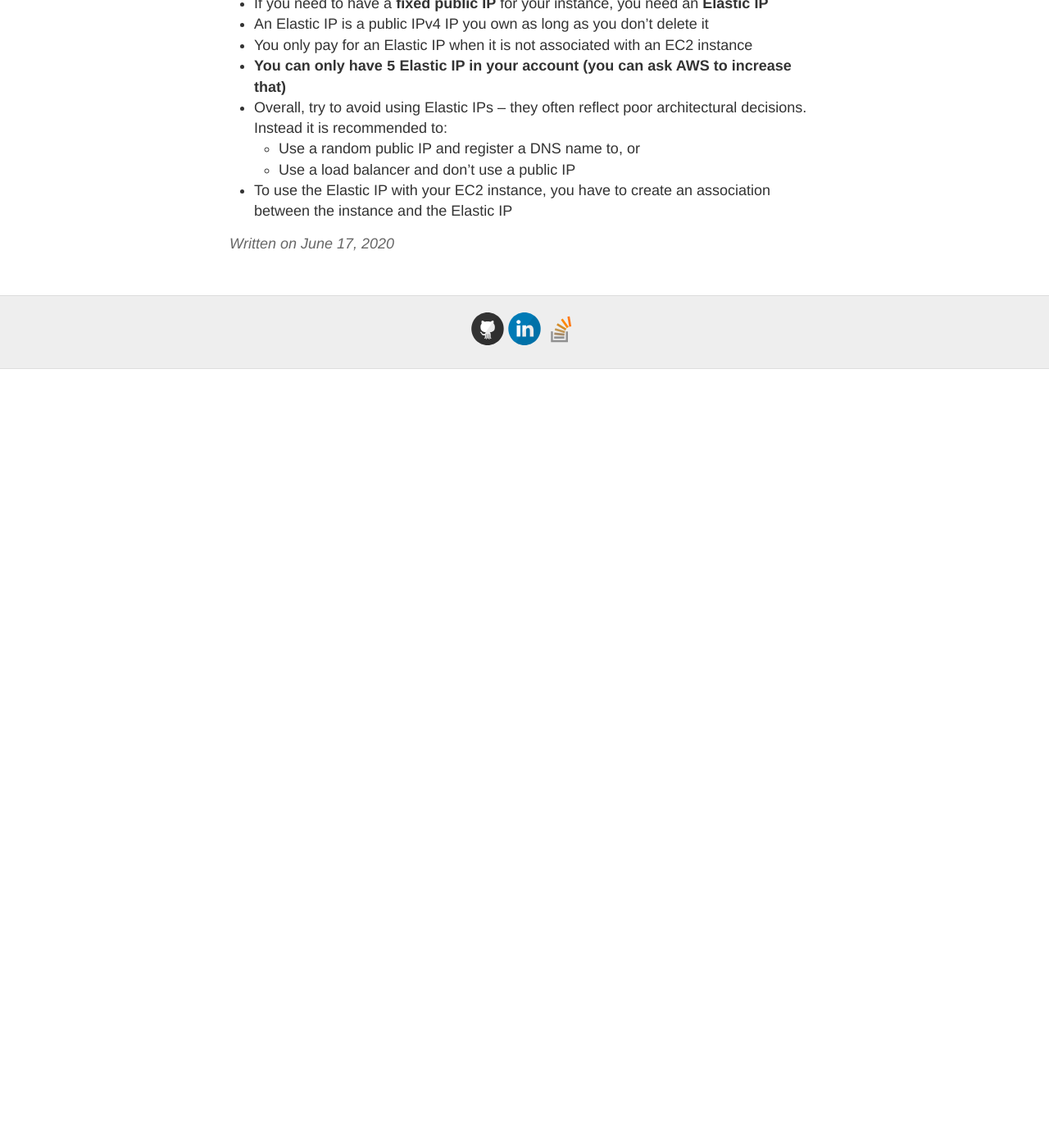
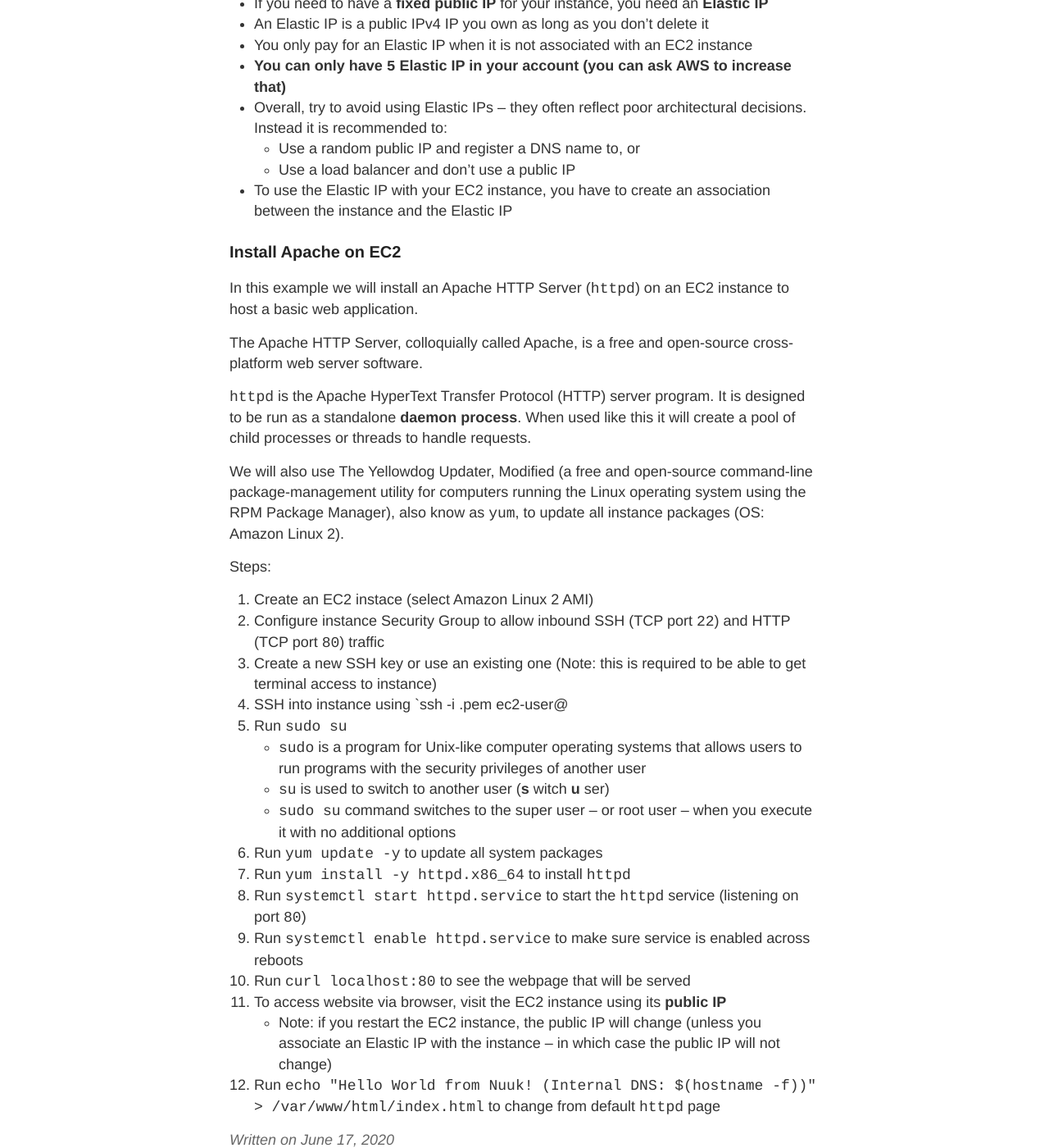
Before and after one commit to gutucristian/gutucristian.github.io, a Jekyll site: the page built from _posts/2020-06-17-Amazon-Web-Services-(AWS).md, in a window 1280 px wide and 1400 px high, scrolled down 7289 px. Shown: the whole window at 82% size. Built offline with Jekyll 4.4.1, drawn with Linux system fonts in a browser that asks for light colours; our own code applies the rules of GitHub Pages for plain Markdown files; before the commit the page ends 7739 px from its top, so only the background shows below that.

Commit message:
Update 2020-06-17-Amazon-Web-Services-(AWS).md

```diff
--- a/_posts/2020-06-17-Amazon-Web-Services-(AWS).md
+++ b/_posts/2020-06-17-Amazon-Web-Services-(AWS).md
@@ -184,3 +184,31 @@
   - Use a random public IP and register a DNS name to, or
   - Use a load balancer and don't use a public IP
 - To use the Elastic IP with your EC2 instance, you have to create an association between the instance and the Elastic IP
+
+### Install Apache on EC2
+
+In this example we will install an Apache HTTP Server (`httpd`) on an EC2 instance to host a basic web application.
+
+The Apache HTTP Server, colloquially called Apache, is a free and open-source cross-platform web server software.
+
+`httpd` is the Apache HyperText Transfer Protocol (HTTP) server program. It is designed to be run as a standalone **daemon process**. When used like this it will create a pool of child processes or threads to handle requests.
+
+We will also use The Yellowdog Updater, Modified (a free and open-source command-line package-management utility for computers running the Linux operating system using the RPM Package Manager), also know as `yum`, to update all instance packages (OS: Amazon Linux 2).
+
+Steps:
+1. Create an EC2 instace (select Amazon Linux 2 AMI)
+2. Configure instance Security Group to allow inbound SSH (TCP port `22`) and HTTP (TCP port `80`) traffic
+3. Create a new SSH key or use an existing one (Note: this is required to be able to get terminal access to instance)
+4. SSH into instance using `ssh -i <key-file>.pem ec2-user@<instance-public-ip>
+5. Run `sudo su`
+  - `sudo` is a program for Unix-like computer operating systems that allows users to run programs with the security privileges of another user
+  - `su` is used to switch to another user (**s** witch **u** ser)
+  - `sudo su` command switches to the super user – or root user – when you execute it with no additional options
+6. Run `yum update -y` to update all system packages
+7. Run `yum install -y httpd.x86_64` to install `httpd`
+8. Run `systemctl start httpd.service` to start the `httpd` service (listening on port `80`)
+9. Run `systemctl enable httpd.service` to make sure service is enabled across reboots
+10. Run `curl localhost:80` to see the webpage that will be served
+11. To access website via browser, visit the EC2 instance using its **public IP**
+  - Note: if you restart the EC2 instance, the public IP will change (unless you associate an Elastic IP with the instance -- in which case the public IP will not change)
+12. Run `echo "Hello World from Nuuk! (Internal DNS: $(hostname -f))" > /var/www/html/index.html` to change from default `httpd` page
```
